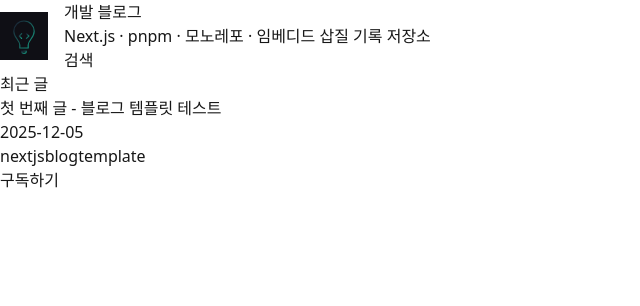
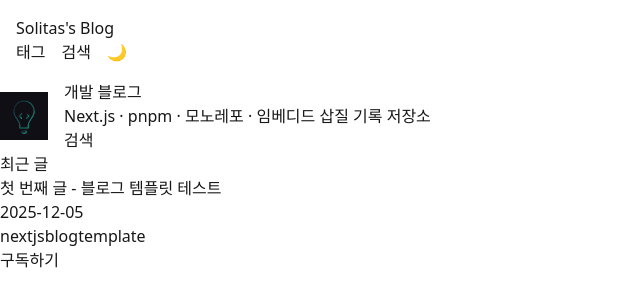
Before and after one commit to solitasroh/web-blog, a Next.js app in the folder apps/blog/: page / in a window 1280 px wide. Shown: the top 306 px of the page, without its empty margins (0-640 px from the left). Built offline with nearby package versions, Linux system fonts and the light colour scheme.

Commit message:
feat: 테마 전환 기능 추가 및 레이아웃에 통합

```diff
--- /dev/null
+++ b/apps/blog/app/components/ThemeToggle.tsx
@@ -0,0 +1,39 @@
+"use client";
+
+import { useEffect, useState } from "react";
+
+export default function ThemeToggle() {
+  const [theme, setTheme] = useState<"light" | "dark">("light");
+  const [mounted, setMounted] = useState(false);
+
+  useEffect(() => {
+    setMounted(true);
+  }, []);
+
+  useEffect(() => {
+    const saved = localStorage.getItem("theme");
+    if (saved === "dark" || saved === "light") {
+      setTheme(saved);
+    } else {
+      const preferDark = window.matchMedia(
+        "(prefers-color-scheme: dark)"
+      ).matches;
+      setTheme(preferDark ? "dark" : "light");
+    }
+  }, []);
+
+  useEffect(() => {
+    document.documentElement.classList.toggle("dark", theme === "dark");
+  }, [theme]);
+
+  if (!mounted) return null; // 또는 placeholder
+  const toggleTheme = () => {
+    const newTheme = theme === "light" ? "dark" : "light";
+    setTheme(newTheme);
+    localStorage.setItem("theme", newTheme);
+  };
+
+  return (
+    <button onClick={toggleTheme}>{theme === "light" ? "🌙" : "☀️"}</button>
+  );
+}
--- a/apps/blog/app/globals.css
+++ b/apps/blog/app/globals.css
@@ -1,5 +1,7 @@
 @import "tailwindcss";
 @plugin "@tailwindcss/typography";
+
+@custom-variant dark (&:where(.dark, .dark *));
 
 :root {
   --background: #ffffff;
--- a/apps/blog/app/layout.tsx
+++ b/apps/blog/app/layout.tsx
@@ -2,6 +2,8 @@ import type { Metadata } from "next";
 import { Geist, Geist_Mono } from "next/font/google";
 import localFont from "next/font/local";
 import "./globals.css";
+import Link from "next/link";
+import ThemeToggle from "./components/ThemeToggle";
 
 const geistSans = Geist({
   variable: "--font-geist-sans",
@@ -38,6 +40,17 @@ export default function RootLayout({
       <body
         className={`${geistSans.variable} ${geistMono.variable} ${pretendard.variable} antialiased`}
       >
+        <header className="flex justify-between items-center p-4">
+          <div>
+            <Link href="/">Solitas's Blog</Link>
+
+            <nav className="flex items-center gap-4">
+              <Link href="/tags">태그</Link>
+              <Link href="/search">검색</Link>
+              <ThemeToggle /> {/* ← 여기 */}
+            </nav>
+          </div>
+        </header>
         {children}
       </body>
     </html>
```
